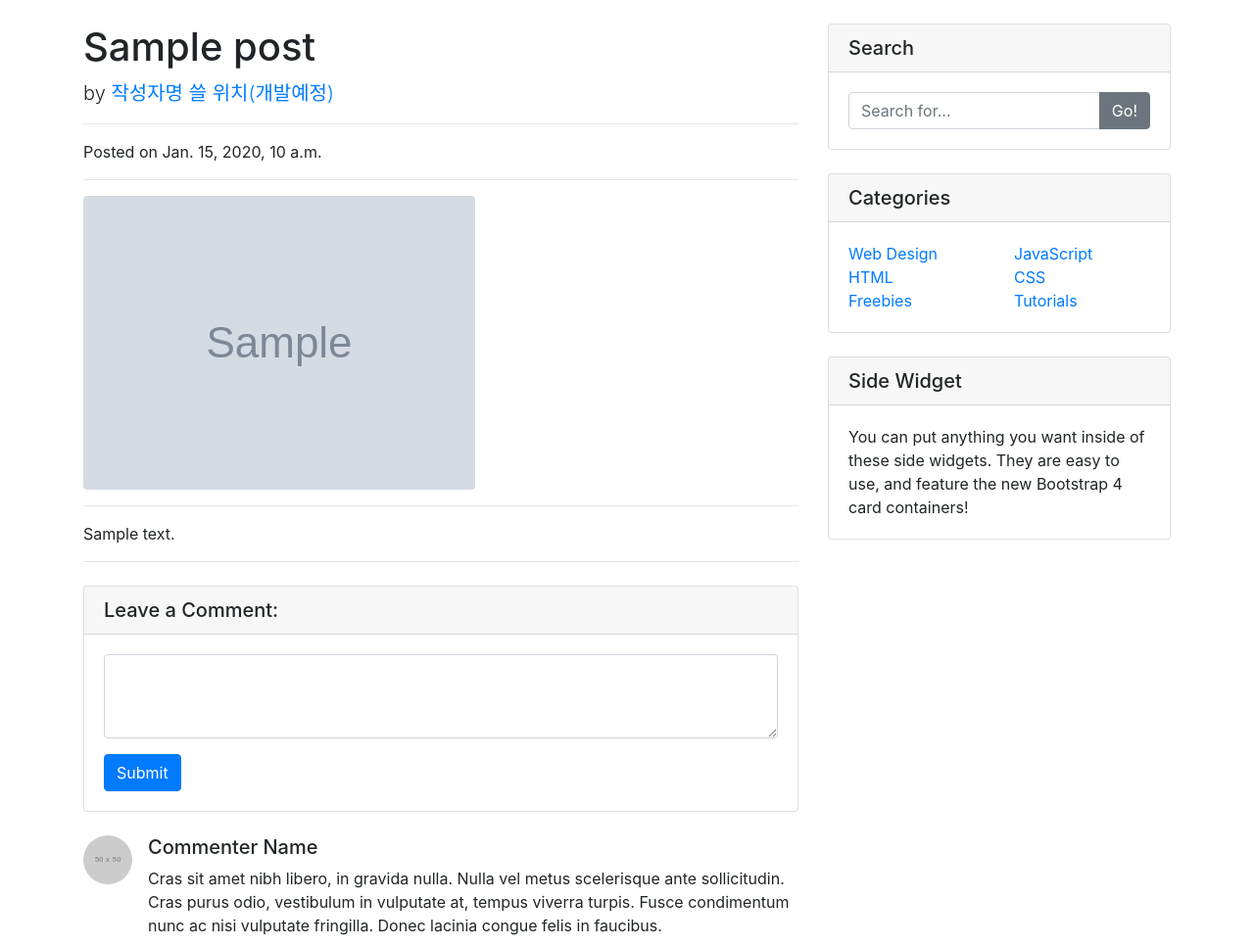
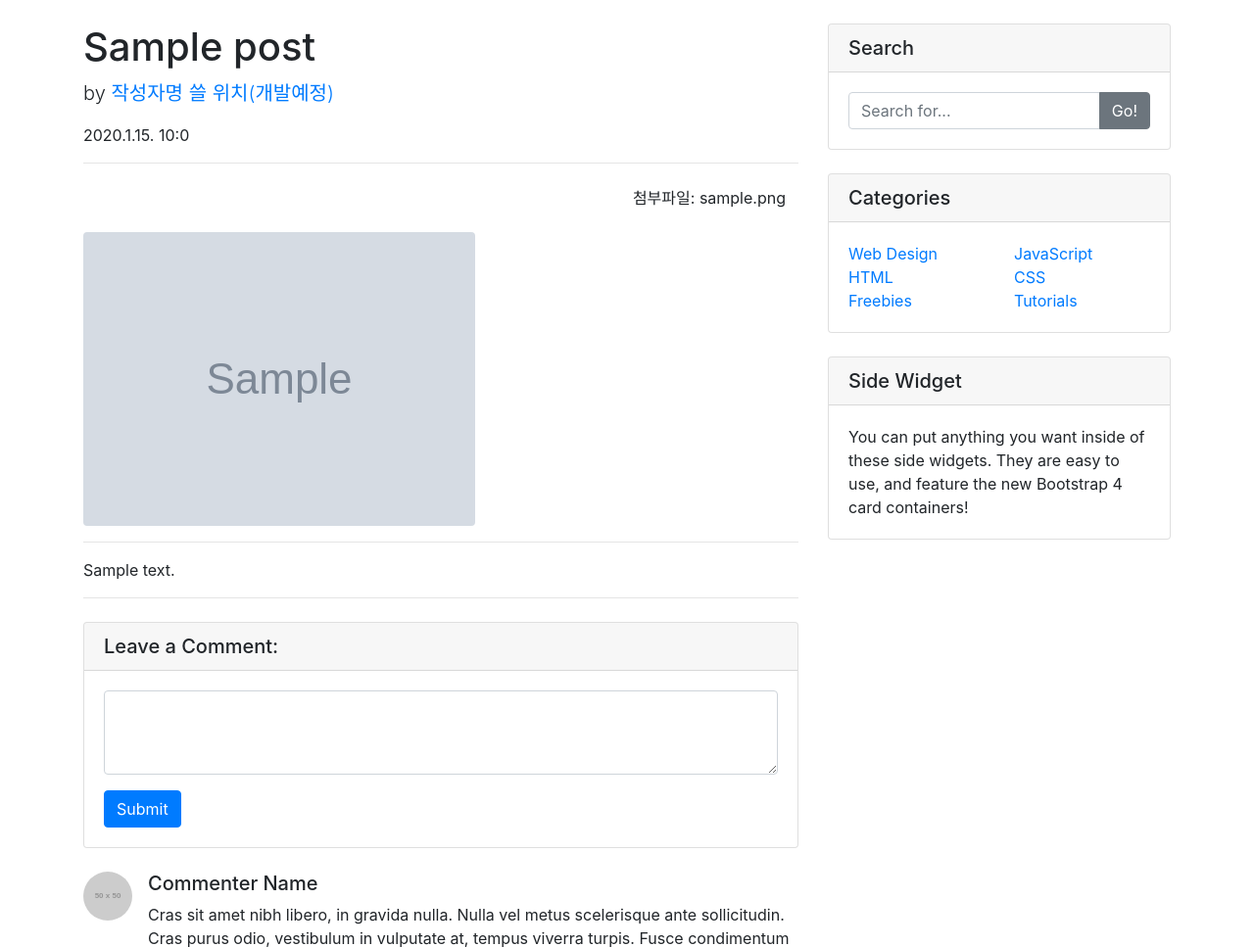
Before and after one commit to Y-oungfire/Django_project, a Django app: page /community/1/ in a window 1280 px wide. Shown: the part 56-1023 px from the top of the page at 98% size. Run offline with Django 4.2, Linux system fonts and the light colour scheme; tables that the repository leaves empty hold one stand-in row (values such as "Sample post"); grey boxes marked "Sample" are stand-in pictures; grey boxes labelled with a size stand in for pictures from a placeholder-image service; some libraries are stand-ins or nearby versions.

Commit message:
첨부파일 추가

```diff
--- a/community/models.py
+++ b/community/models.py
@@ -1,3 +1,5 @@
+import os
+
 from django.db import models
 
 # Create your models here.
@@ -19,3 +21,9 @@ class Post(models.Model):
 
     def get_absolute_url(self):
         return f'/community/{self.pk}/'
+
+    def get_file_name(self):
+        return os.path.basename(self.file_upload.name)
+
+    def get_file_ext(self):
+        return self.get_file_name().split('.')[-1]
--- a/community/templates/community/post_detail.html
+++ b/community/templates/community/post_detail.html
@@ -65,21 +65,22 @@
           by
           <a href="#">작성자명 쓸 위치(개발예정)</a>
         </p>
+      <!-- Date/Time -->
+        <p>{{ post.created_at.year }}.{{ post.created_at.month }}.{{ post.created_at.day }}. {{ post.created_at.hour }}:{{ post.created_at.minute }}</p>
 
         <hr>
 
-        <!-- Date/Time -->
-        <p>Posted on {{ post.created_at }}</p>
-
-        <hr>
+          <p class="text-right"><a href="{{ post.file_upload.url }}" class="btn" role="button"download>첨부파일: {{ post.get_file_name }}</a></p>
 
         <!-- Preview Image -->
-        <img class="img-fluid rounded" src="{{ post.head_image.url }}" alt="">
-
+          {% if post.head_image %}
+                <img class="img-fluid rounded" src="{{ post.head_image.url }}" alt="">
+          {% endif %}
         <hr>
 
         <!-- Post Content -->
         <p>{{ post.content }}</p>
+
         <hr>
 
         <!-- Comments Form -->
--- a/community/templates/community/post_list.html
+++ b/community/templates/community/post_list.html
@@ -89,7 +89,7 @@
                             <div class="col; text-center;">
                                 <ul class="list-unstyled mb-0">
                                     <li>
-                                        <a href="#">Web Design</a>
+                                        <a href="#">자유 게시판</a>
                                     </li>
                                     <li>
                                         <a href="#">HTML</a>
```
Also changed, not shown: _media/community/files/2022/06/17/방구.PNG (added).
